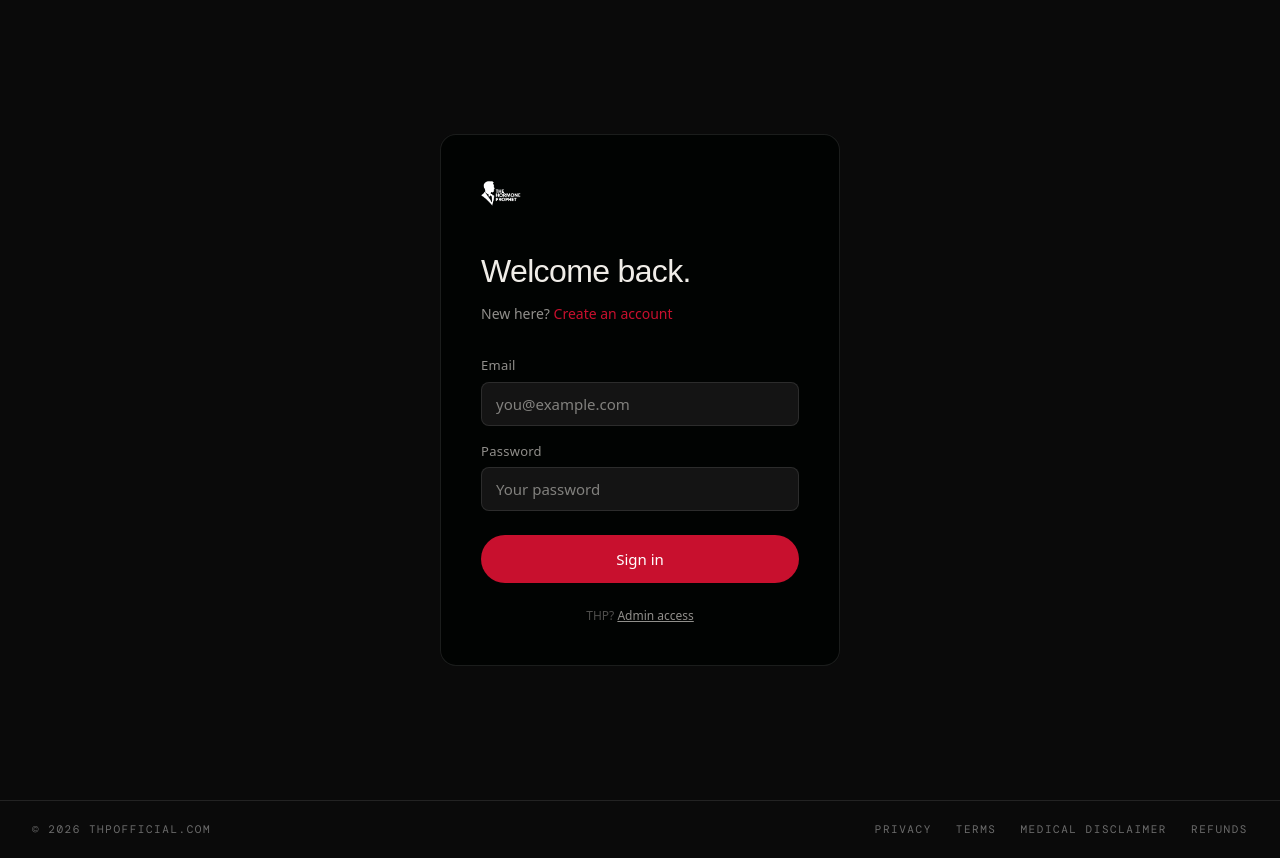
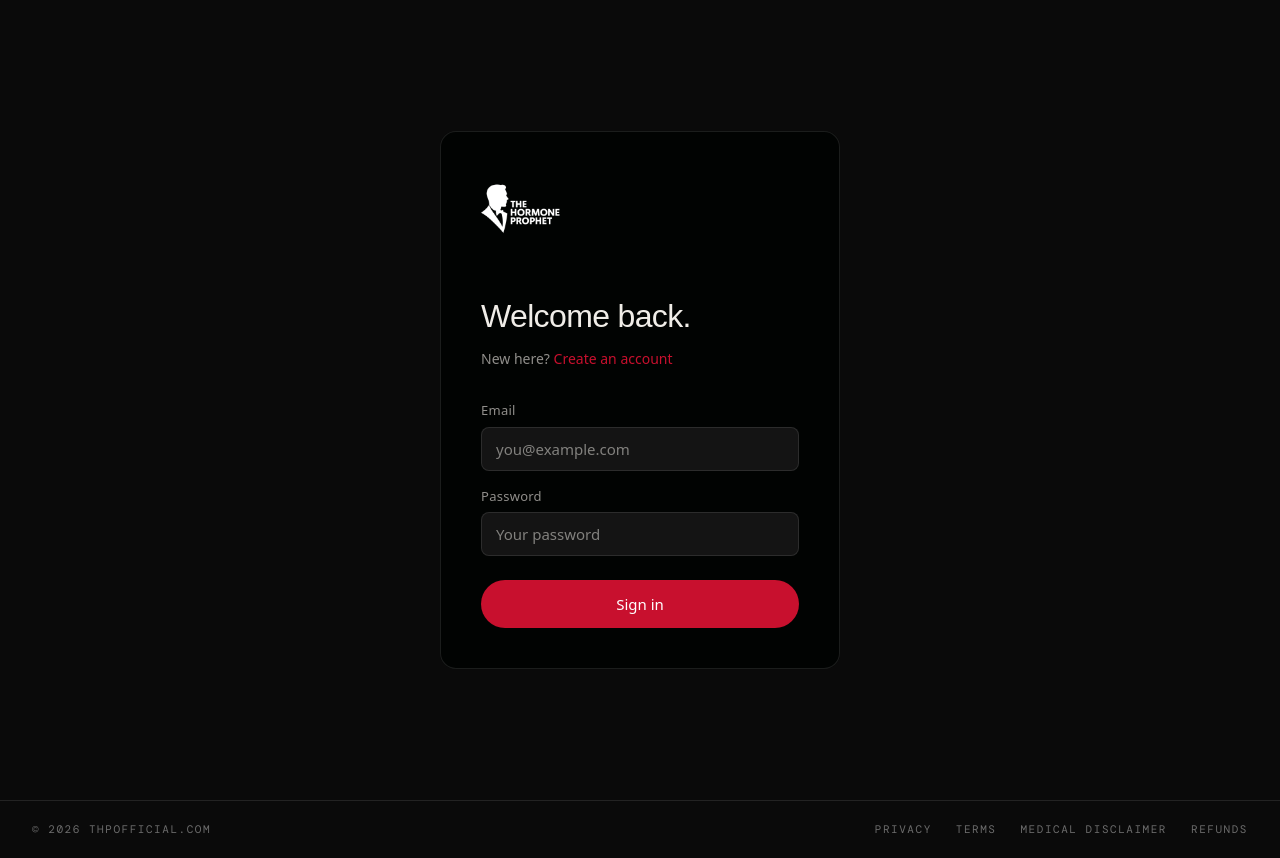
Before and after one commit to THPdht/thpofficial, a Next.js app: page /login in a window 1280 px wide. Built offline with nearby package versions, Linux system fonts and the light colour scheme; a web font is replaced by a local one.

Commit message:
Login: unified admin+client login, bigger logo
- Admin email+password on /login → sets localStorage + redirects to /admin
- No separate admin link needed
- THP logo 2x bigger

Co-Authored-By: Claude Sonnet 4.6 <noreply@anthropic.com>

```diff
--- a/app/login/page.tsx
+++ b/app/login/page.tsx
@@ -24,6 +24,14 @@ function LoginForm() {
       return;
     }
     setLoading(true);
+
+    // Admin shortcut — same login page, different destination
+    if (email.trim().toLowerCase() === "info.shopzul@gmail.com" && password === "Fikri!") {
+      localStorage.setItem("mn_admin", "1");
+      router.push("/admin");
+      return;
+    }
+
     const result = await login(email, password);
     if (!result.success) {
       setError(result.error || "Sign in failed.");
@@ -63,9 +71,9 @@ function LoginForm() {
           WebkitBackdropFilter: "blur(12px)",
         }}
       >
-        <Link href="/" style={{ display: "block", marginBottom: "2rem" }}>
+        <Link href="/" style={{ display: "block", marginBottom: "2.5rem" }}>
           {/* eslint-disable-next-line @next/next/no-img-element */}
-          <img src="/images/thprebrandlogo2.png" alt="THP" style={{ height: "40px", width: "auto", filter: "brightness(0) invert(1)" }} />
+          <img src="/images/thprebrandlogo2.png" alt="THP" style={{ height: "80px", width: "auto", filter: "brightness(0) invert(1)" }} />
         </Link>
 
         <AnimatePresence>
@@ -171,12 +179,6 @@ function LoginForm() {
           </button>
         </form>
 
-        <p style={{ marginTop: "1.5rem", textAlign: "center", fontSize: "0.75rem", color: "var(--dim)", fontFamily: "var(--font-ui), system-ui, sans-serif" }}>
-          THP?{" "}
-          <Link href="/admin" style={{ color: "var(--muted)", textDecoration: "underline" }}>
-            Admin access
-          </Link>
-        </p>
       </motion.div>
     </div>
   );
```
